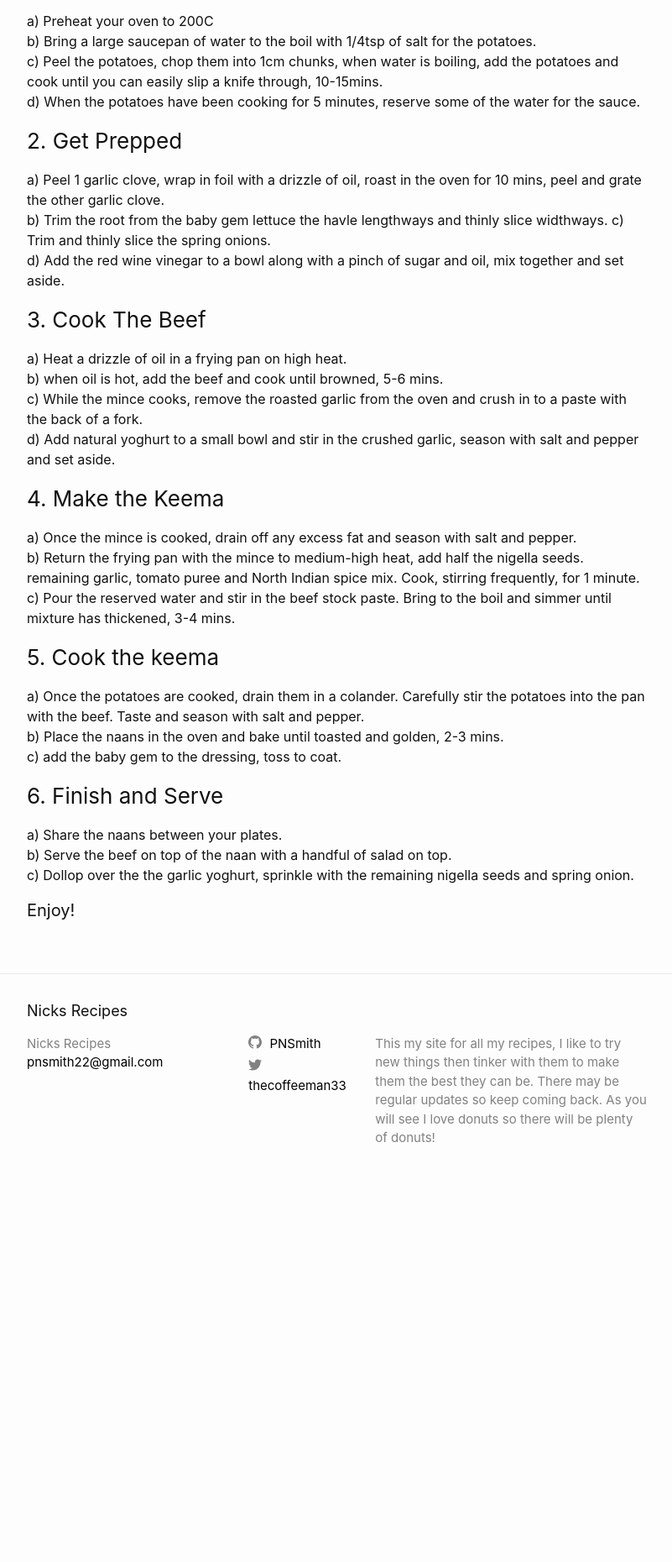
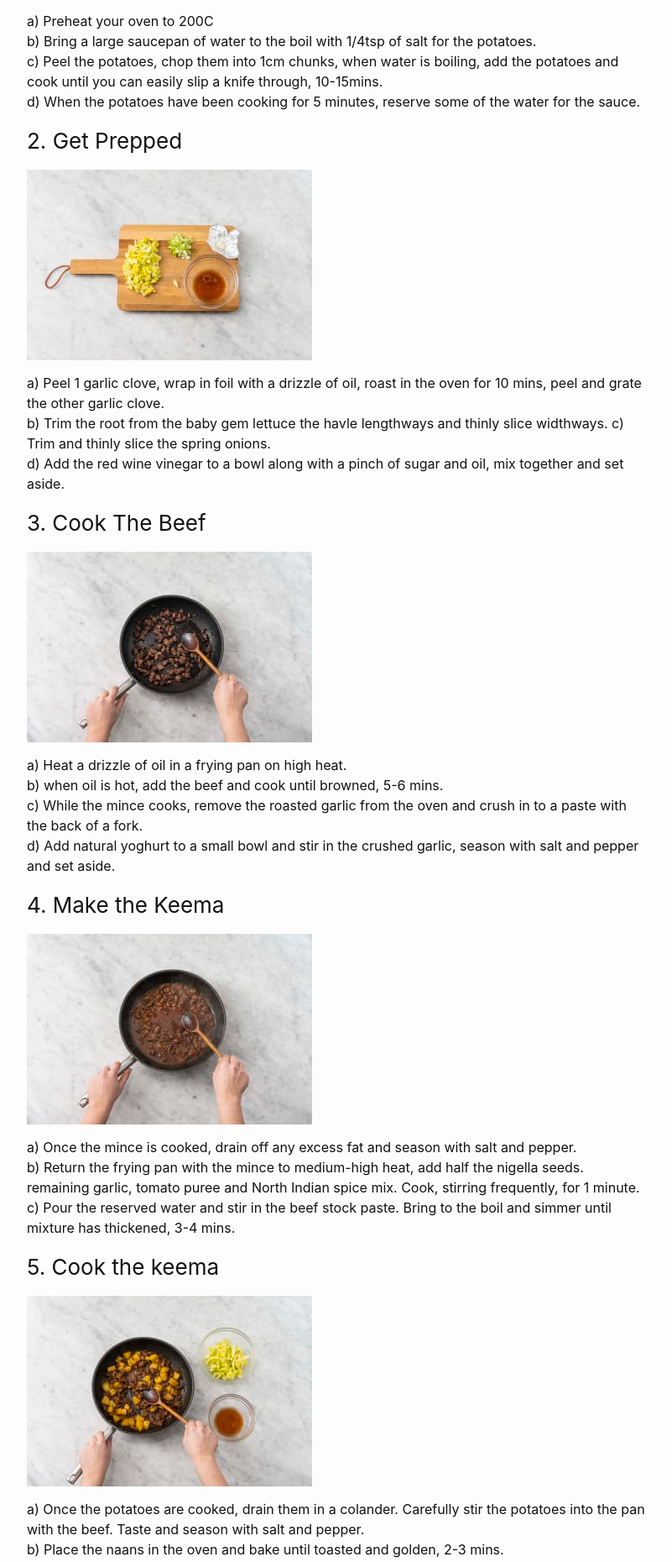
Before and after one commit to PNSmith/pnsmith.github.io, a Jekyll site: the page built from _posts/2021-09-20-Beef-And-Potato-Keema-Naans.md, in a window 1280 px wide. Shown: the part 1086-2946 px from the top of the page at 84% size, without its empty margins (238-1039 px from the left). Built offline with Jekyll 4.4.1, drawn with Linux system fonts in a browser that asks for light colours; before the commit the page ends 2513 px from its top, so only the background shows below that.

Commit message:
added images

```diff
--- a/_posts/2021-09-20-Beef-And-Potato-Keema-Naans.md
+++ b/_posts/2021-09-20-Beef-And-Potato-Keema-Naans.md
@@ -36,12 +36,16 @@ d) When the potatoes have been cooking for 5 minutes, reserve some of the water
 
 ### 2. Get Prepped
 
+![Get Prepped](/assets/images/bpkn-step-2.jpeg "Get Prepped")
+
 a) Peel 1 garlic clove, wrap in foil with a drizzle of oil, roast in the oven for 10 mins, peel and grate the other garlic clove.
 b) Trim the root from the baby gem lettuce the havle lengthways and thinly slice widthways.
 c) Trim and thinly slice the spring onions.
 d) Add the red wine vinegar to a bowl along with a pinch of sugar and oil, mix together and set aside.
 
 ### 3. Cook The Beef
+
+![Cook the Beef](/assets/images/bpkn-step-3.jpeg "Cook the Beef")
 
 a) Heat a drizzle of oil in a frying pan on high heat.
 b) when oil is hot, add the beef and cook until browned, 5-6 mins.
@@ -50,11 +54,15 @@ d) Add natural yoghurt to a small bowl and stir in the crushed garlic, season wi
 
 ### 4. Make the Keema
 
+![Make the Keema](/assets/images/bpkn-step-4.jpeg "Make the Keema")
+
 a) Once the mince is cooked, drain off any excess fat and season with salt and pepper.
 b) Return the frying pan with the mince to medium-high heat, add half the nigella seeds.   remaining garlic, tomato puree and North Indian spice mix. Cook, stirring frequently, for 1 minute.
 c) Pour the reserved water and stir in the beef stock paste. Bring to the boil and simmer until mixture has thickened, 3-4 mins.
 
 ### 5. Cook the keema
+
+![Cook the Keema](/assets/images/bpkn-step-5.jpeg "Cook the Keema")
 
 a) Once the potatoes are cooked, drain them in a colander. Carefully stir the potatoes into the pan with the beef. Taste and season with salt and pepper.
 b) Place the naans in the oven and bake until toasted and golden, 2-3 mins.
```
Also changed, not shown: other parts of _posts/2021-09-20-Beef-And-Potato-Keema-Naans.md (+3 -1 lines).
